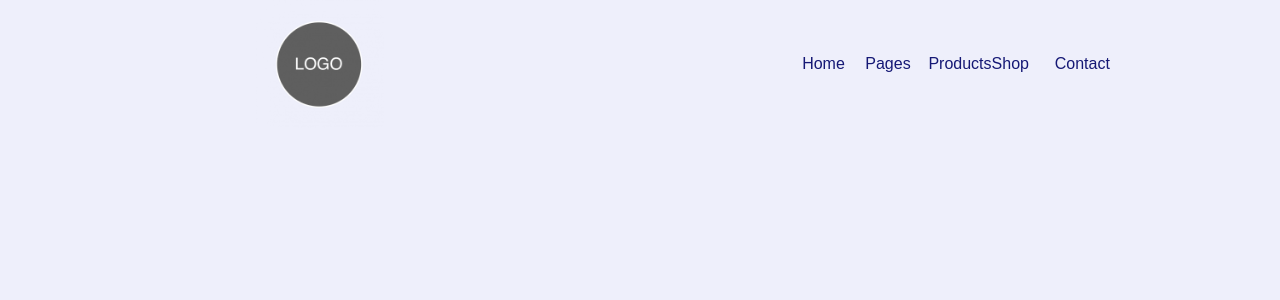
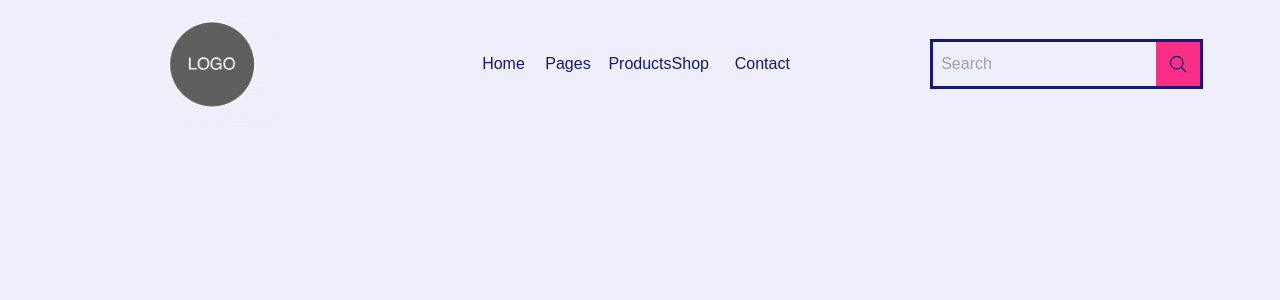
Before and after one commit to Hyperchain-Technolgy/furniture, a React (Vite) app: page / in a window 1280 px wide. Shown: the top 300 px of the page. Built offline with nearby package versions, Linux system fonts and the light colour scheme; a web font is replaced by a local one.

Commit message:
implement searchbar in nav

```diff
--- a/src/Components/Navbar.jsx
+++ b/src/Components/Navbar.jsx
@@ -1,20 +1,23 @@
+import { Link } from 'react-router-dom'
 import logo from '../assets/logo.png'
+import SearchBar from './SearchBar'
 
 const Navbar = () => {
   return (
-    <header className="grid grid-cols-2 justify-items-center items-center max-w-full font-medium">
+    <header className="grid grid-cols-3 justify-items-center items-center max-w-full font-medium">
       <div>
         <img src={logo} alt="Logo" className='w-32' />
       </div>
       <nav>
-        <ul className="grid grid-cols-5">
-          <li><a className='hover:text-pink' href="">Home</a></li>
-          <li><a className='hover:text-pink' href="">Pages</a></li>
-          <li><a className='hover:text-pink' href="">Products</a></li>
-          <li><a className='hover:text-pink' href="">Shop</a></li>
-          <li><a className='hover:text-pink' href="">Contact</a></li>
+        <ul className="grid grid-cols-5 cursor-pointer">
+          <li><Link className='hover:text-pink' to="/">Home</Link></li>
+          <li><a className='hover:text-pink'>Pages</a></li>
+          <li><a className='hover:text-pink'>Products</a></li>
+          <li><a className='hover:text-pink'>Shop</a></li>
+          <li><a className='hover:text-pink'>Contact</a></li>
         </ul>
       </nav>
+      <SearchBar />
     </header>
   )
 }
--- /dev/null
+++ b/src/Components/SearchBar.jsx
@@ -0,0 +1,32 @@
+const SearchBar = () => {
+  return (
+    <div
+      className="relative flex outline">
+      <input
+        type="search"
+        className="bg-background p-2"
+        style={{ outlineOffset: 0 }}
+        placeholder='Search' />
+      <button
+        className="bg-pink p-3"
+        type="button"
+      >
+        <span className="[&>svg]:h-5 [&>svg]:w-5">
+          <svg
+            xmlns="http://www.w3.org/2000/svg"
+            fill="none"
+            viewBox="0 0 24 24"
+            strokeWidth="1.5"
+            stroke="currentColor">
+            <path
+              strokeLinecap="round"
+              strokeLinejoin="round"
+              d="m21 21-5.197-5.197m0 0A7.5 7.5 0 1 0 5.196 5.196a7.5 7.5 0 0 0 10.607 10.607Z" />
+          </svg>
+        </span>
+      </button>
+    </div>
+  )
+}
+
+export default SearchBar
```
Also changed, not shown: src/assets/One-Seater.png (added).
